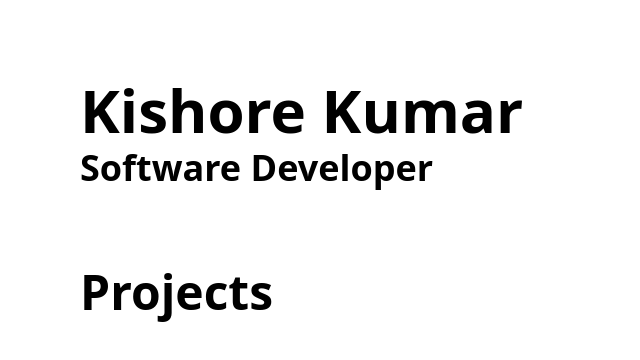
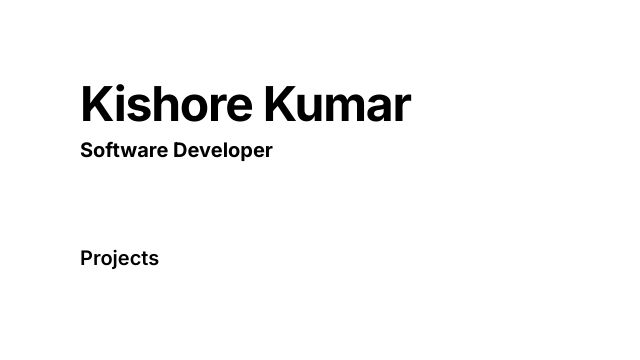
Before and after one commit to kishorekumargr/kishorekumargr, a Next.js app: page / in a window 1280 px wide. Shown: the top 360 px of the page, without its empty margins (0-640 px from the left). Built offline with nearby package versions, Linux system fonts and the light colour scheme.

Commit message:
Added Font

```diff
--- a/app/globals.css
+++ b/app/globals.css
@@ -8,7 +8,7 @@
 @theme inline {
   --color-background: var(--background);
   --color-foreground: var(--foreground);
-  --font-sans: var(--font-geist-sans);
+  --font-sans: var(--font-inter);
   --font-mono: var(--font-geist-mono);
 }
 
@@ -20,5 +20,5 @@
 }
 
 body {
-  @apply bg-white dark:bg-black text-black dark:text-white;
+  @apply font-sans bg-white text-black;
 }
--- a/app/layout.tsx
+++ b/app/layout.tsx
@@ -1,17 +1,11 @@
 import type { Metadata } from "next";
-import { Geist, Geist_Mono } from "next/font/google";
+import { Inter } from "next/font/google";
 import "./globals.css";
-import Navbar from "@/components/Navbar";
-import Footer from "@/components/Footer";
 
-const geistSans = Geist({
-  variable: "--font-geist-sans",
+const inter = Inter({
   subsets: ["latin"],
-});
-
-const geistMono = Geist_Mono({
-  variable: "--font-geist-mono",
-  subsets: ["latin"],
+  variable: "--font-inter",
+  display: "swap",
 });
 
 export const metadata: Metadata = {
@@ -25,8 +19,8 @@ export default function RootLayout({
   children: React.ReactNode;
 }>) {
   return (
-    <html lang="en">
-      <body className={`${geistSans.variable} ${geistMono.variable} antialiased`}>{children}</body>
+    <html lang="en" className={`${inter.variable} antialiased`}>
+      <body>{children}</body>
     </html>
   );
 }
--- a/app/page.tsx
+++ b/app/page.tsx
@@ -1,9 +1,9 @@
 export default function Home() {
   return (
     <main className="m-20">
-      <h1 className="font-black text-6xl pb-2">Kishore Kumar</h1>
-      <p className="text-4xl font-bold mb-20 ">Software Developer</p>
-      <h2 className="text-5xl font-semibold">Projects</h2>
+      <h1 className="font-bold text-3xl md:text-5xl tracking-tight mb-2">Kishore Kumar</h1>
+      <p className="text-xl font-bold mb-20 ">Software Developer</p>
+      <h2 className="text-xl font-semibold">Projects</h2>
     </main>
   );
 }
```
